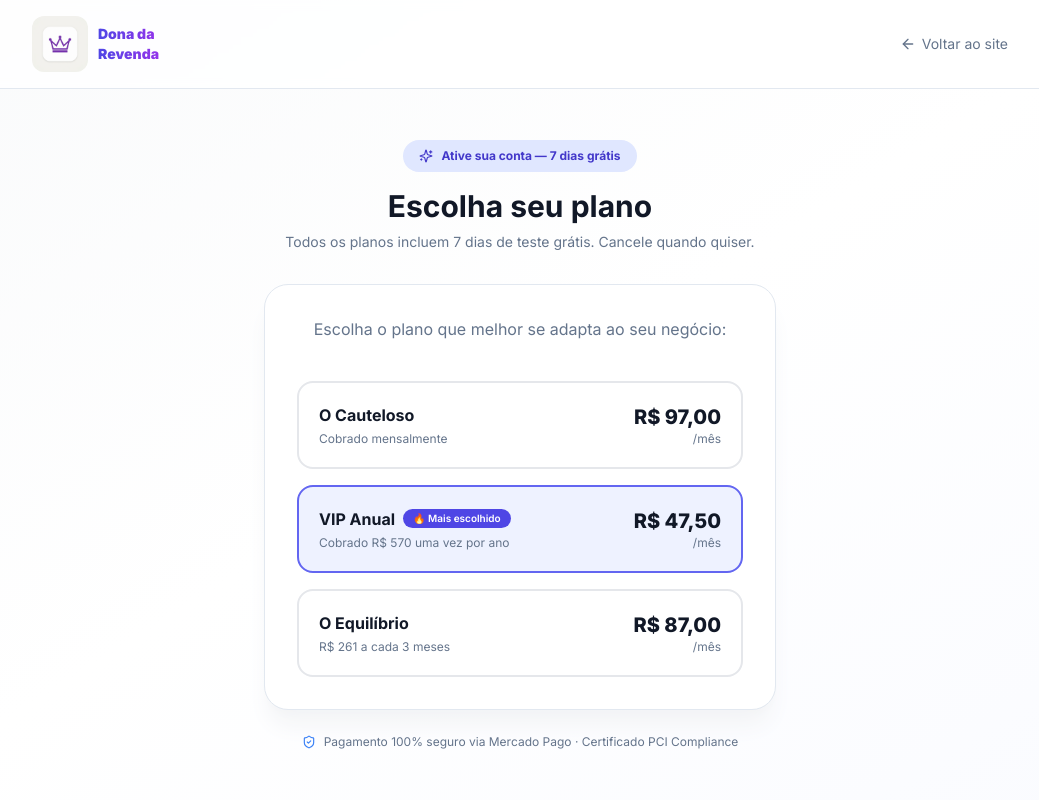
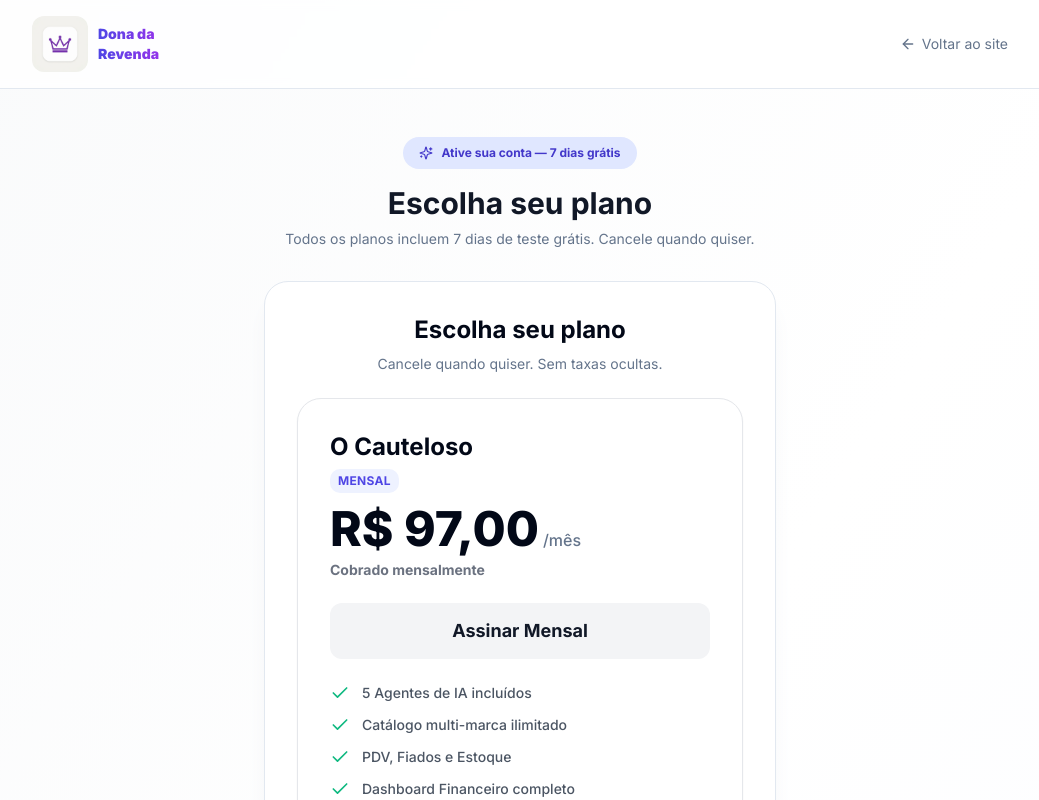
Before and after one commit to marcosandrelimadoamaral-cloud/Dona-das-Revenda-2, a Next.js app in the folder apps/web/: page /checkout in a window 1280 px wide. Shown: the top 800 px of the page, without its empty margins (120-1159 px from the left). Built offline with nearby package versions, Linux system fonts and the light colour scheme.

Commit message:
feat(ui): sync checkout plan selector design with high-converting landing page cards

```diff
--- a/apps/web/app/checkout/page.tsx
+++ b/apps/web/app/checkout/page.tsx
@@ -82,32 +82,68 @@ function CheckoutRedirector({ planId }: { planId: keyof typeof PLANS }) {
 // Plan selector step
 function PlanSelector({ onSelect }: { onSelect: (planId: keyof typeof PLANS) => void }) {
     return (
-        <div className="space-y-4">
-            <p className="text-center text-muted-foreground mb-6">Escolha o plano que melhor se adapta ao seu negócio:</p>
-            {(Object.values(PLANS) as (typeof PLANS[keyof typeof PLANS])[]).map(plan => (
-                <button
-                    key={plan.id}
-                    onClick={() => onSelect(plan.id)}
-                    className={`w-full text-left p-5 rounded-2xl border-2 transition-all hover:scale-[1.01] ${plan.popular
-                        ? "border-indigo-500 bg-indigo-50 dark:bg-indigo-950/40 dark:border-indigo-500"
-                        : "border-gray-200 dark:border-gray-700 bg-white dark:bg-gray-900 hover:border-indigo-300 dark:hover:border-indigo-700"
-                        }`}
-                >
-                    <div className="flex items-center justify-between">
-                        <div>
-                            <div className="flex items-center gap-2 mb-1">
-                                <span className="font-bold text-gray-900 dark:text-white">{plan.name}</span>
-                                {plan.popular && <Badge className="bg-indigo-600 text-white text-[10px] border-0">🔥 Mais escolhido</Badge>}
+        <div className="space-y-6">
+            <div className="text-center mb-6">
+                <h2 className="text-2xl font-bold mb-2">Escolha seu plano</h2>
+                <p className="text-muted-foreground text-sm">Cancele quando quiser. Sem taxas ocultas.</p>
+            </div>
+
+            <div className="grid grid-cols-1 gap-6">
+                {(Object.values(PLANS) as (typeof PLANS[keyof typeof PLANS])[]).map(plan => (
+                    <div
+                        key={plan.id}
+                        className={`relative bg-white dark:bg-gray-800 rounded-3xl p-6 md:p-8 border shadow-sm flex flex-col transition-all overflow-hidden ${plan.popular
+                            ? "ring-2 ring-indigo-600 dark:ring-indigo-500 shadow-xl z-10 border-indigo-100 dark:border-indigo-900"
+                            : "border-gray-200 dark:border-gray-700"
+                            }`}
+                    >
+                        {plan.popular && (
+                            <div className="absolute top-0 left-1/2 -translate-x-1/2 -translate-y-0.5 whitespace-nowrap">
+                                <Badge className="bg-gradient-to-r from-indigo-600 to-purple-600 text-white border-0 px-4 py-1.5 text-xs font-bold shadow-md rounded-t-none rounded-b-xl">
+                                    🔥 OFERTA: 51% OFF + 7 DIAS GRÁTIS
+                                </Badge>
                             </div>
-                            <div className="text-xs text-muted-foreground">{plan.billing}</div>
+                        )}
+
+                        <div className={`mt-${plan.popular ? '4' : '0'}`}>
+                            <h3 className="text-2xl font-bold mb-1">{plan.name}</h3>
+                            <p className="inline-block text-xs font-bold tracking-wide text-indigo-600 dark:text-indigo-400 uppercase mb-3 bg-indigo-50 dark:bg-indigo-950/50 px-2 py-1 rounded-md">{plan.cycle}</p>
                         </div>
-                        <div className="text-right">
-                            <div className="font-extrabold text-xl text-gray-900 dark:text-white">R$ {plan.price}</div>
-                            <div className="text-xs text-muted-foreground">/mês</div>
+
+                        <div className="mb-6">
+                            {plan.popular && (
+                                <p className="text-sm font-bold text-red-500 line-through decoration-red-500/50 mb-1">De R$ 97,00/mês</p>
+                            )}
+                            <div className={`flex items-baseline gap-1 ${plan.popular ? 'text-indigo-600 dark:text-indigo-400' : ''}`}>
+                                <span className="text-4xl md:text-5xl font-extrabold">R$ {plan.price}</span>
+                                <span className="text-muted-foreground font-medium">/mês</span>
+                            </div>
+                            <div className={`text-sm font-bold mt-2 leading-tight ${plan.popular ? 'text-emerald-600' : 'text-gray-500'}`}>
+                                {plan.billing}
+                            </div>
+                        </div>
+
+                        <Button
+                            onClick={() => onSelect(plan.id)}
+                            className={`w-full mb-6 h-14 rounded-xl text-base md:text-lg font-bold cursor-pointer transition-all ${plan.popular
+                                ? "bg-gradient-to-r from-red-500 to-orange-500 hover:from-red-600 hover:to-orange-600 text-white shadow-[0_4px_14px_rgb(239,68,68,0.3)] hover:shadow-[0_6px_20px_rgb(239,68,68,0.4)]"
+                                : "bg-gray-100 dark:bg-gray-800 hover:bg-gray-200 dark:hover:bg-gray-700 text-gray-900 dark:text-gray-100"
+                                }`}
+                        >
+                            {plan.popular ? "Garantir 51% de Desconto" : `Assinar ${plan.cycle}`}
+                        </Button>
+
+                        <div className="space-y-3 flex-1">
+                            {plan.features.map((feature, idx) => (
+                                <div key={idx} className="flex items-start gap-3">
+                                    <Check className={`w-5 h-5 shrink-0 ${plan.popular ? 'text-indigo-600' : 'text-emerald-500'}`} />
+                                    <span className={`text-sm font-medium ${plan.popular ? 'text-gray-900 dark:text-white' : 'text-gray-600 dark:text-gray-400'}`}>{feature}</span>
+                                </div>
+                            ))}
                         </div>
                     </div>
-                </button>
-            ))}
+                ))}
+            </div>
         </div>
     )
 }
```
